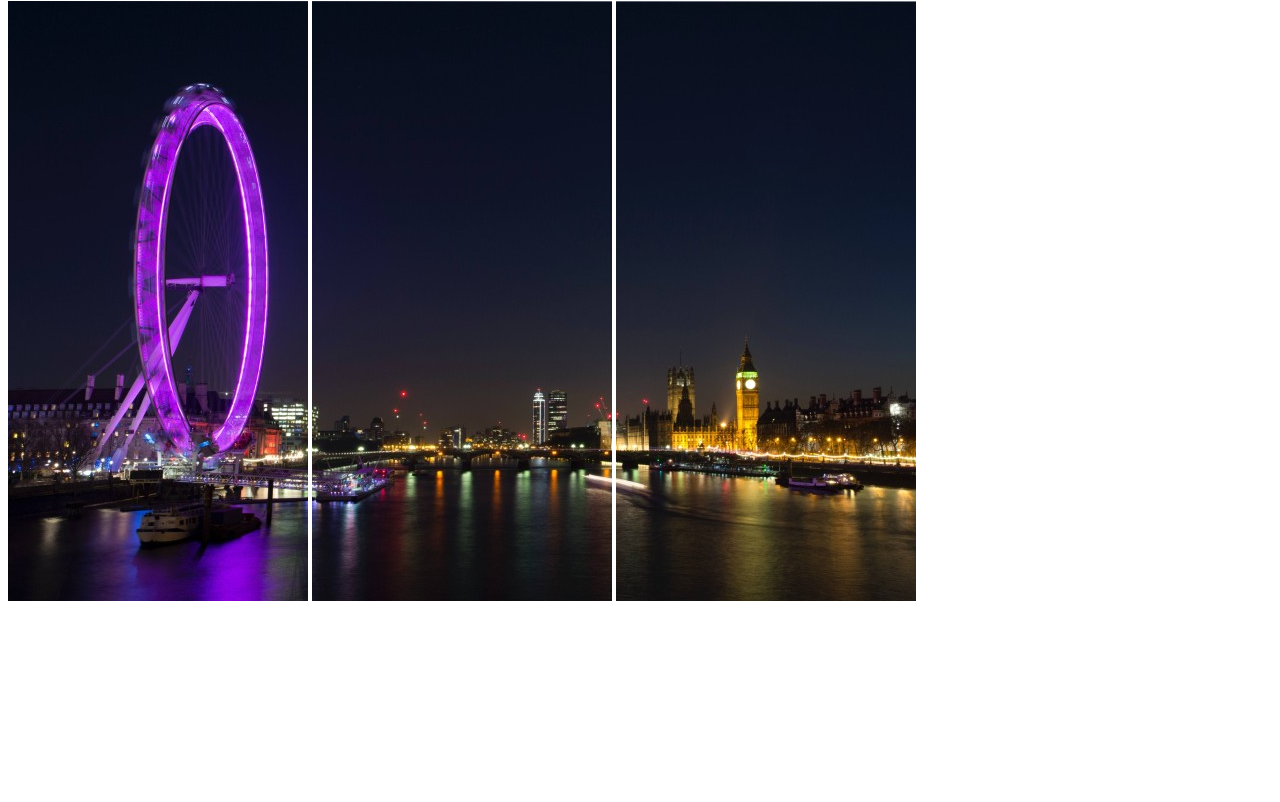
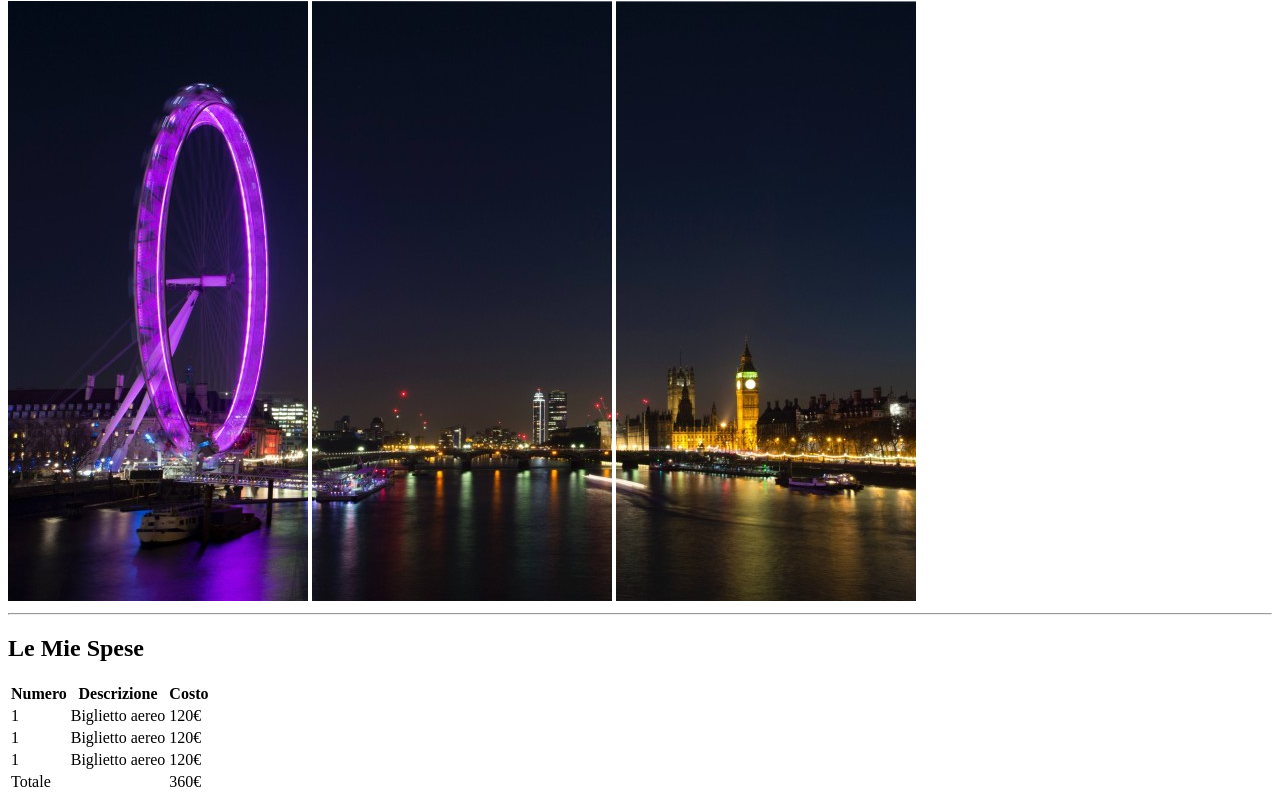
Before and after one commit to StefanoM98/html-london-trip, a plain HTML site: page index.html in a window 1280 px wide. Shown: the part 79-881 px from the top of the page. Before the commit the page ends 800 px from the top, so only its background shows below. Drawn offline with Linux system fonts and the light colour scheme.

Commit message:
End first section with cost table

```diff
--- a/index.html
+++ b/index.html
@@ -15,8 +15,49 @@
         <img src="img/pexels-bill-emrich-230794-2.jpg" alt="Big Ben">
     </header>
     <!-- fine header -->
-
+<hr>
     <!-- main -->
+    <main>
+        <section>
+            <h2>
+                Le Mie Spese
+            </h2>
+            <!-- tabella spese -->
+            <table>
+                <thead>
+                    <tr>
+                        <th>Numero</th>
+                        <th>Descrizione</th>
+                        <th>Costo</th>
+                    </tr>
+                </thead>
+                <tbody>
+                    <tr>
+                        <td>1</td>
+                        <td>Biglietto aereo</td>
+                        <td>120€</td>
+                    </tr>
+                    <tr>
+                        <td>1</td>
+                        <td>Biglietto aereo</td>
+                        <td>120€</td>
+                    </tr>
+                    <tr>
+                        <td>1</td>
+                        <td>Biglietto aereo</td>
+                        <td>120€</td>
+                    </tr>
+                </tbody>
+                <tfoot>
+                    <tr>
+                        <td colspan="2">Totale</td>
+                        <td>360€</td>
+                    </tr>
+                </tfoot>
+            </table>
+            <!-- fine tabella spese -->
+        </section>
+    </main>
     <!-- fine main -->
 
     <!-- footer -->
```
